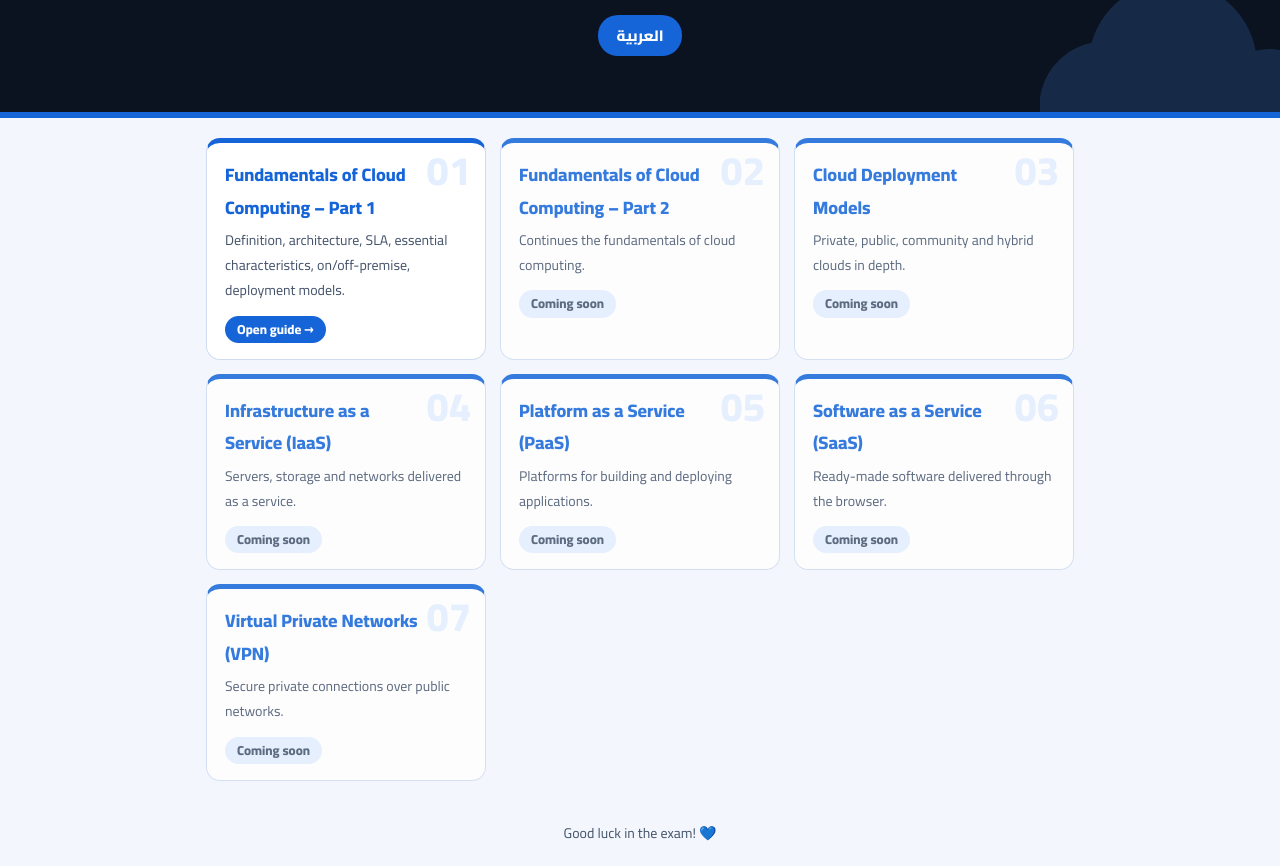
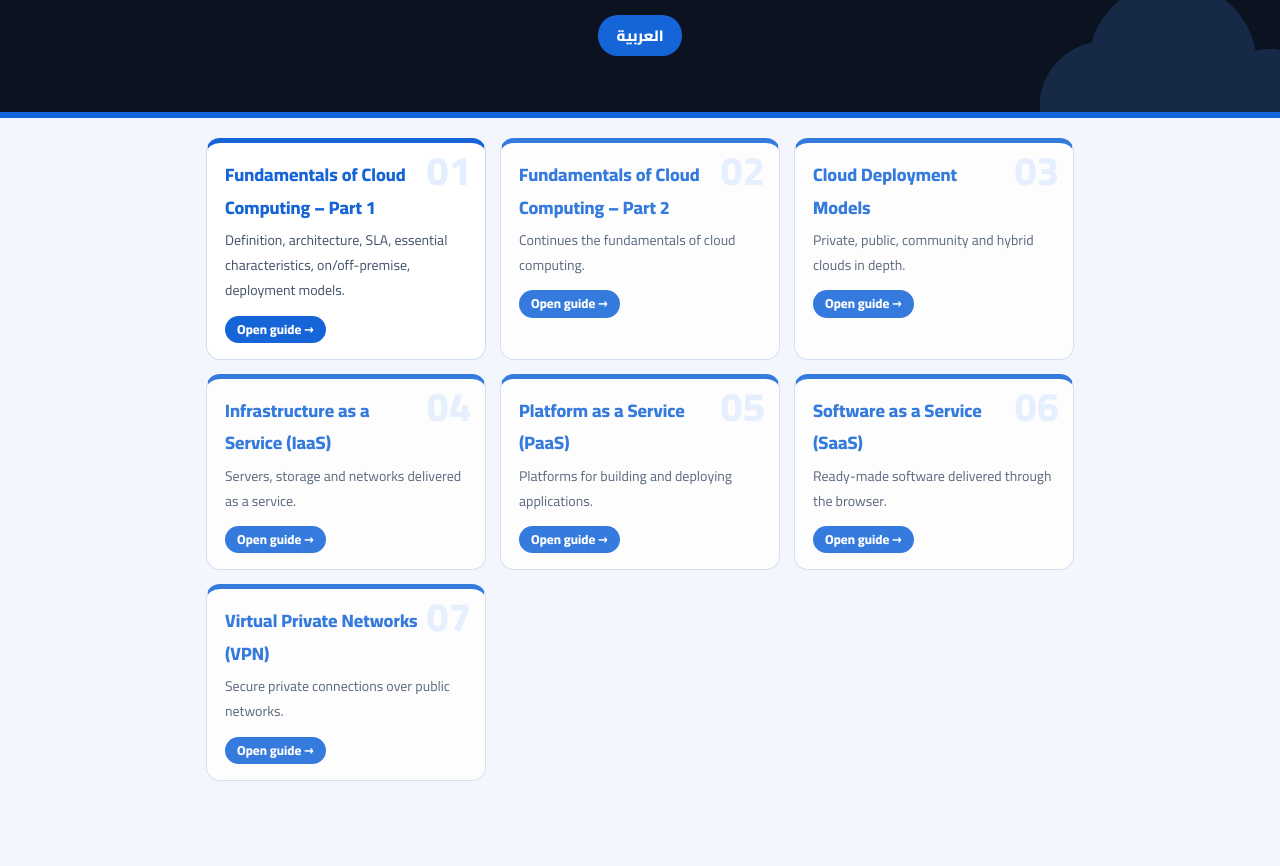
Before and after one commit to alaa-herz05/cloud-computing-study-guides, a plain HTML site: page index.html in a window 1280 px wide. Shown: the part 190-1056 px from the top of the page. After the commit the page ends 991 px from the top, so only its background shows below. Drawn offline with Linux system fonts and the light colour scheme.

Commit message:
Replace 'Coming soon' tags with 'Open guide' tags

```diff
--- a/index.html
+++ b/index.html
@@ -55,35 +55,35 @@ footer{text-align:center;color:var(--mut);padding:20px;font-size:14px}
 <a class="card off" href="ch2.html"><span class="n">02</span>
 <h2><span class="en">Fundamentals of Cloud Computing – Part 2</span><span class="ar">أساسيات الحوسبة السحابية – الجزء 2</span></h2>
 <p><span class="en">Continues the fundamentals of cloud computing.</span><span class="ar">تكملة أساسيات الحوسبة السحابية.</span></p>
-<span class="tag soon"><span class="en">Coming soon</span><span class="ar">قريباً</span></span></a>
+<span class="tag on"><span class="en">Open guide →</span><span class="ar">افتح الدليل ←</span></span></a>
 
 <a class="card off" href="ch3.html"><span class="n">03</span>
 <h2><span class="en">Cloud Deployment Models</span><span class="ar">نماذج النشر السحابية</span></h2>
 <p><span class="en">Private, public, community and hybrid clouds in depth.</span><span class="ar">السحابة الخاصة والعامة والمجتمعية والهجينة بالتفصيل.</span></p>
-<span class="tag soon"><span class="en">Coming soon</span><span class="ar">قريباً</span></span></a>
+<span class="tag on"><span class="en">Open guide →</span><span class="ar">افتح الدليل ←</span></span></a>
 
 <a class="card off" href="ch4.html"><span class="n">04</span>
 <h2><span class="en">Infrastructure as a Service (IaaS)</span><span class="ar">البنية التحتية كخدمة (IaaS)</span></h2>
 <p><span class="en">Servers, storage and networks delivered as a service.</span><span class="ar">السيرفرات والتخزين والشبكات كخدمة.</span></p>
-<span class="tag soon"><span class="en">Coming soon</span><span class="ar">قريباً</span></span></a>
+<span class="tag on"><span class="en">Open guide →</span><span class="ar">افتح الدليل ←</span></span></a>
 
 <a class="card off" href="ch5.html"><span class="n">05</span>
 <h2><span class="en">Platform as a Service (PaaS)</span><span class="ar">المنصة كخدمة (PaaS)</span></h2>
 <p><span class="en">Platforms for building and deploying applications.</span><span class="ar">منصات لبناء التطبيقات ونشرها.</span></p>
-<span class="tag soon"><span class="en">Coming soon</span><span class="ar">قريباً</span></span></a>
+<span class="tag on"><span class="en">Open guide →</span><span class="ar">افتح الدليل ←</span></span></a>
 
 <a class="card off" href="ch6.html"><span class="n">06</span>
 <h2><span class="en">Software as a Service (SaaS)</span><span class="ar">البرمجيات كخدمة (SaaS)</span></h2>
 <p><span class="en">Ready-made software delivered through the browser.</span><span class="ar">برمجيات جاهزة تُقدَّم عبر المتصفح.</span></p>
-<span class="tag soon"><span class="en">Coming soon</span><span class="ar">قريباً</span></span></a>
+<span class="tag on"><span class="en">Open guide →</span><span class="ar">افتح الدليل ←</span></span></a>
 
 <a class="card off" href="ch7.html"><span class="n">07</span>
 <h2><span class="en">Virtual Private Networks (VPN)</span><span class="ar">الشبكات الافتراضية الخاصة (VPN)</span></h2>
 <p><span class="en">Secure private connections over public networks.</span><span class="ar">اتصالات خاصة آمنة عبر الشبكات العامة.</span></p>
-<span class="tag soon"><span class="en">Coming soon</span><span class="ar">قريباً</span></span></a>
+<span class="tag on"><span class="en">Open guide →</span><span class="ar">افتح الدليل ←</span></span></a>
 </div>
 </main>
-<footer><span class="en">Good luck in the exam! 💙</span><span class="ar">بالتوفيق في الامتحان! 💙</span></footer>
+
 <script>
 (function(){var b=document.getElementById('t'),h=document.documentElement;
 b.onclick=function(){var a=document.body.classList.toggle('ar-mode');h.dir=a?'rtl':'ltr';h.lang=a?'ar':'en';b.textContent=a?'English':'العربية'}})();
```
